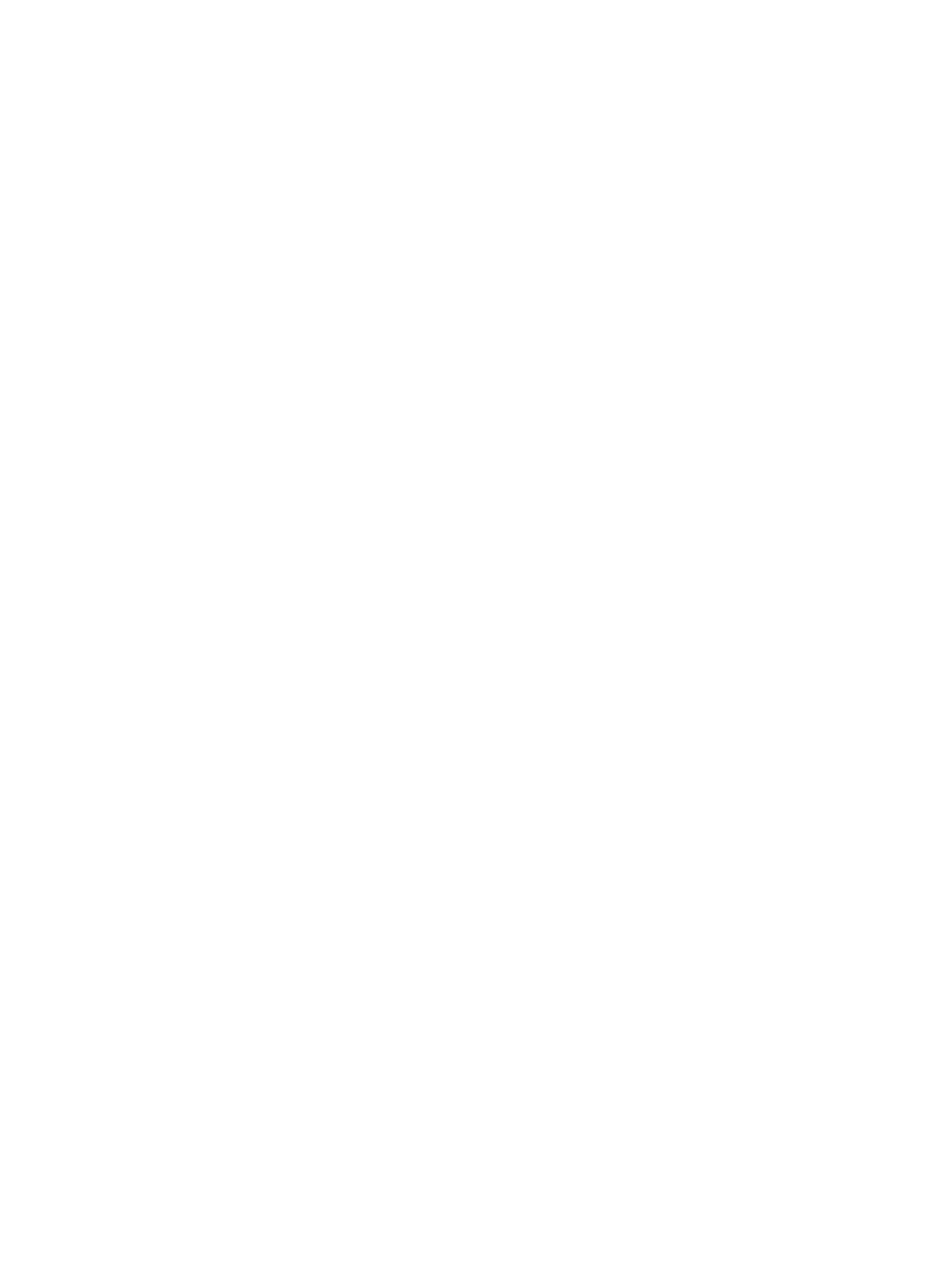
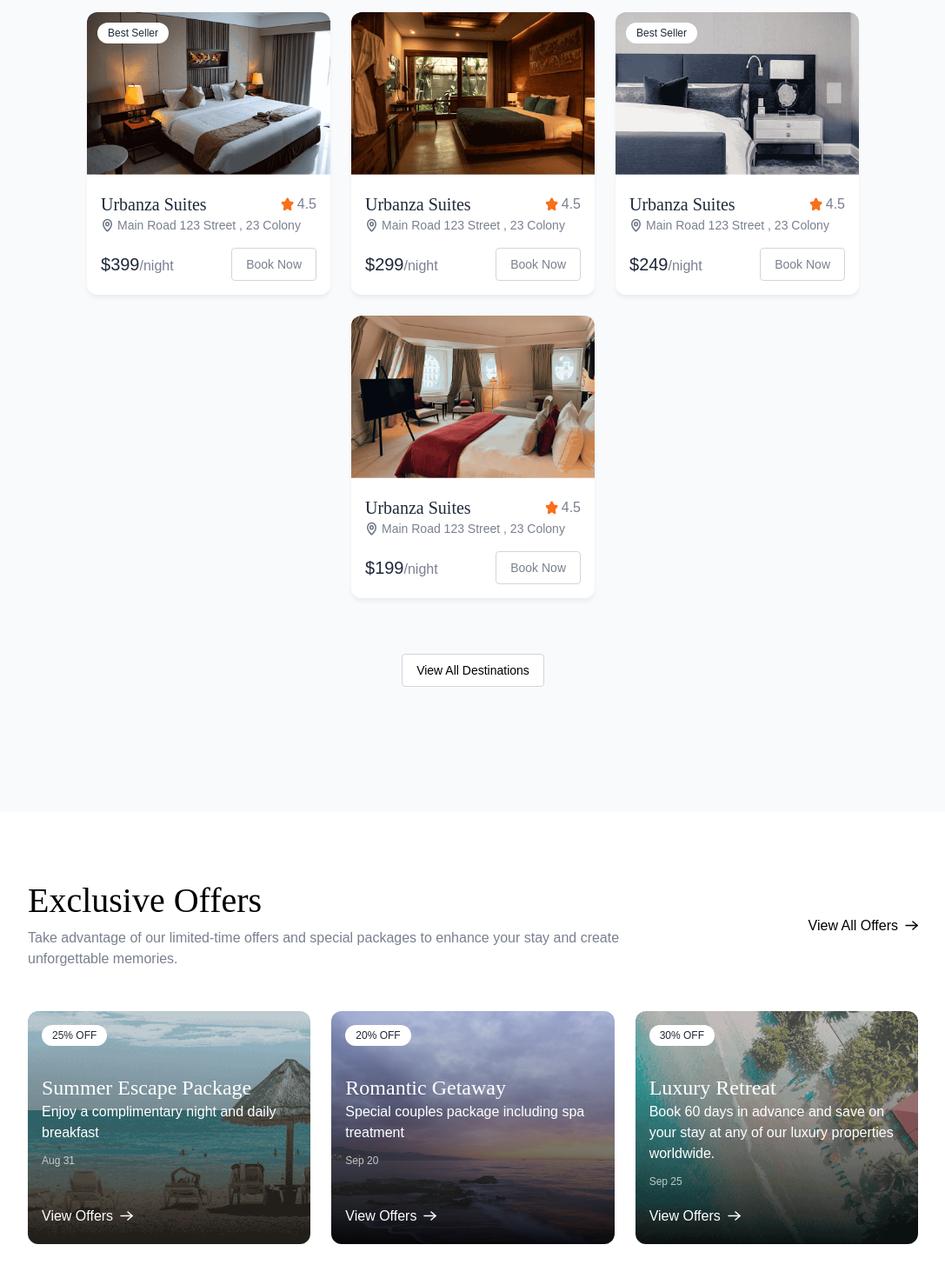
Before and after one commit to Mahdi-Tamjidi/StayNest, a React (Vite) app: page / in a window 1280 px wide. Shown: the part 1046-2516 px from the top of the page at 87% size, without its empty margins (96-1183 px from the left). Before the commit the page ends 800 px from the top, so only its background shows below. Built offline with nearby package versions, Linux system fonts and the light colour scheme; no server answers.

Commit message:
Finished hero, featured, exlusive ections

```diff
--- /dev/null
+++ b/src/components/ExclusiveOffers.jsx
@@ -0,0 +1,53 @@
+import { assets, exclusiveOffers } from "../assets/assets";
+import Title from "./Title";
+
+const ExclusiveOffers = () => {
+  return (
+    <div className="flex flex-col items-center px-6 md:px-16 lg:px-24 xl:px-32 pt-20 pb-30">
+      <div className="flex flex-col md:flex-row items-center justify-between w-full ">
+        <Title
+          align="left"
+          title="Exclusive Offers"
+          subTitle="Take advantage of our limited-time offers and special packages to enhance your stay and create unforgettable memories.
+
+"
+        />
+        <button className="group flex items-center gap-2 font-medium cursor-pointer max-md:mt-12">
+          View All Offers
+          <img
+            src={assets.arrowIcon}
+            alt="arrow-icon"
+            className="group-hover:translate-x-1 transition-all"
+          />
+        </button>
+      </div>
+      <div className="grid grid-cols-1 md:grid-cols-2 lg:grid-cols-3 gap-6 mt-12">
+        {exclusiveOffers.map((item) => (
+          <div
+            key={item._id}
+            className="group relative flex flex-col items-start justify-between gap-1 pt-12 md:pt-18 px-4 rounded-xl text-white bg-no-repeat bg-cover bg-center"
+            style={{ backgroundImage: `url(${item.image})` }}
+          >
+            <p className="px-3 py-1 absolute top-4 left-4 text-xs bg-white text-gray-800 font-medium rounded-full">
+              {item.priceOff}% OFF
+            </p>
+            <div>
+              <p className="text-2xl font-medium font-playfair">{item.title}</p>
+              <p>{item.description}</p>
+              <p className="text-xs text-white/70 mt-3">{item.expiryDate}</p>
+            </div>
+            <button className="flex items-center gap-2 font-medium cursor-pointer mt-4 mb-5">
+              View Offers
+              <img
+                src={assets.arrowIcon}
+                alt="arrow-icon"
+                className="invert group-hover:translate-x-1 transition-all"
+              />
+            </button>
+          </div>
+        ))}
+      </div>
+    </div>
+  );
+};
+export default ExclusiveOffers;
--- /dev/null
+++ b/src/components/FeaturedDestinations.jsx
@@ -0,0 +1,31 @@
+import { useNavigate } from "react-router-dom";
+import { roomsDummyData } from "../assets/assets";
+import HotelCard from "./HotelCard";
+import Title from "./Title";
+
+const FeaturedDestinations = () => {
+  const navigate = useNavigate();
+  return (
+    <div className="flex flex-col items-center px-6 md:px-16 lg:px-24 bg-slate-50 py-20">
+      <Title
+        title="Featured Destination"
+        subTitle="Discover our handpicked selection of exceptional properties around the world, offering unparalleled luxury and unforgettable experiences."
+      />
+      <div className="flex flex-wrap items-center justify-center gap-6 mt-20">
+        {roomsDummyData.slice(0, 4).map((room, index) => (
+          <HotelCard key={room._id} room={room} index={index} />
+        ))}
+      </div>
+      <button
+        className="my-16 px-4 py-2 text-sm font-medium border border-gray-300 rounded bg-white hover:bg-gray-50 transition-all cursor-pointer"
+        onClick={() => {
+          navigate("/rooms");
+          scrollTo(0, 0);
+        }}
+      >
+        View All Destinations
+      </button>
+    </div>
+  );
+};
+export default FeaturedDestinations;
--- /dev/null
+++ b/src/components/HotelCard.jsx
@@ -0,0 +1,44 @@
+import { Link } from "react-router-dom";
+import { assets } from "../assets/assets";
+
+const HotelCard = ({ room, index }) => {
+  return (
+    <Link
+      to={`/room/${room._id}`}
+      onclick={() => scrollTo(0, 0)}
+      key={room._id}
+      className="relative max-w-70 w-full rounded-xl overflow-hidden bg-white text-gray-500/90 shadow-[0px_4px_4px_rgba(0,0,0,0.05)]"
+    >
+      <img src={room.images[0]} alt="" />
+      {index % 2 === 0 && (
+        <p className="px-3 py-1 absolute top-3 left-3 text-xs bg-white text-gray-800 font-medium rounded-full ">
+          Best Seller
+        </p>
+      )}
+      <div className="p-4 pt-5 ">
+        <div className="flex items-center justify-between">
+          <p className="font-playfair text-xl font-medium text-gray-800">
+            {room.hotel.name}
+          </p>
+          <div className="flex items-center gap-1">
+            <img src={assets.starIconFilled} alt="star-icon" /> 4.5
+          </div>
+        </div>
+        <div className="flex items-center gap-1 text-sm">
+          <img src={assets.locationIcon} alt="location-icon" />{" "}
+          <span>{room.hotel.address}</span>
+        </div>
+        <div className="flex items-center justify-between mt-4">
+          <p>
+            <span className="text-xl text-gray-800">${room.pricePerNight}</span>
+            /night
+          </p>
+          <button className="px-4 py-2 text-sm font-medium border border-gray-300 rounded hover:bg-gray-50 transition-all cursor-pointer">
+            Book Now
+          </button>
+        </div>
+      </div>
+    </Link>
+  );
+};
+export default HotelCard;
--- /dev/null
+++ b/src/components/Title.jsx
@@ -0,0 +1,17 @@
+const Title = ({ title, subTitle, align, font }) => {
+  return (
+    <div
+      className={`flex flex-col justify-center items-center text-center   ${
+        align === "left" && "md:items-start md:text-left"
+      }`}
+    >
+      <h1 className={`text-4xl md:text-[40px] ${font || "font-playfair"}`}>
+        {title}
+      </h1>
+      <p className="text-sm md:text-base text-gray-500/90 mt-2 max-w-174">
+        {subTitle}
+      </p>
+    </div>
+  );
+};
+export default Title;
--- a/src/pages/Home.jsx
+++ b/src/pages/Home.jsx
@@ -1,9 +1,13 @@
+import ExclusiveOffers from "../components/ExclusiveOffers";
+import FeaturedDestinations from "../components/FeaturedDestinations";
 import Hero from "../components/Hero";
 
 const Home = () => {
   return (
     <>
       <Hero />
+      <FeaturedDestinations />
+      <ExclusiveOffers />
     </>
   );
 };
```
